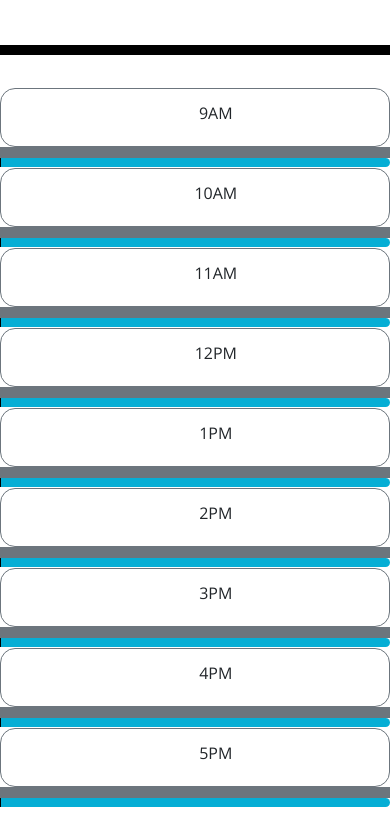
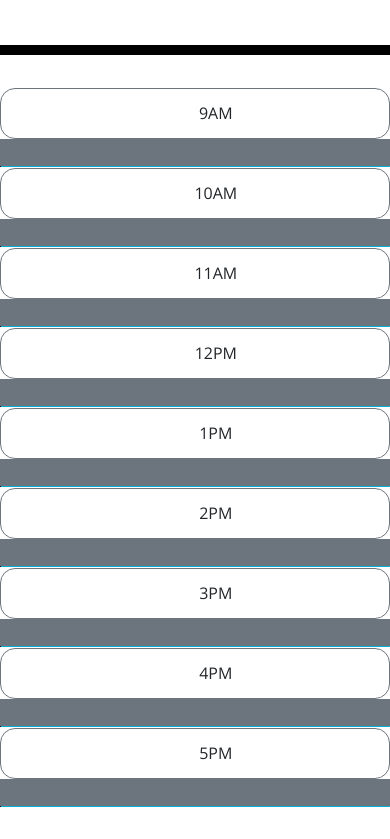
Before and after one commit to thomasjrideriii/Word-Day-Scheduler, a plain HTML site: page index.html in a window 390 px wide. Shown: the part 256-1095 px from the top of the page. Drawn offline with nearby package versions, Linux system fonts and the light colour scheme.

Commit message:
Added inputs and their ids.

```diff
--- a/index.html
+++ b/index.html
@@ -34,63 +34,63 @@
         <div class="col-md-1 border border-secondary time-block">
           9AM
         </div>
-        <div class="col-md-10 border border-secondary bg-secondary"></div>
+        <input id="txt9"class="col-md-10 border border-secondary bg-secondary" type="text" class="form-control">
         <div class="col-md-1 saveBtn"></div>
       </div>
       <div class="row" data-value="10">
         <div class="col-md-1 border border-secondary time-block">
           10AM
         </div>
-        <div class="col-md-10 border border-secondary bg-secondary"></div>
+        <input id="txt10" class="col-md-10 border border-secondary bg-secondary" type="text" class="form-control">
         <div class="col-md-1 saveBtn"></div>
       </div>
       <div class="row" data-value="11">
         <div class="col-md-1 border border-secondary time-block">
           11AM
         </div>
-        <div class="col-md-10 border border-secondary bg-secondary"></div>
+        <input id="txt11" class="col-md-10 border border-secondary bg-secondary" type="text" class="form-control">
         <div class="col-md-1 saveBtn"></div>
       </div>
       <div class="row" data-value="12">
         <div class="col-md-1 border border-secondary time-block">
           12PM
         </div>
-        <div class="col-md-10 border border-secondary bg-secondary"></div>
+        <input id="txt12" class="col-md-10 border border-secondary bg-secondary" type="text" class="form-control">
         <div class="col-md-1 saveBtn"></div>
       </div>
       <div class="row" data-value="13">
         <div class="col-md-1 border border-secondary time-block">
           1PM
         </div>
-        <div class="col-md-10 border border-secondary bg-secondary"></div>
+        <input id="txt13" class="col-md-10 border border-secondary bg-secondary" type="text" class="form-control">
         <div class="col-md-1 saveBtn"></div>
       </div>
       <div class="row" data-value="14">
         <div class="col-md-1 border border-secondary time-block">
           2PM
         </div>
-        <div class="col-md-10 border border-secondary bg-secondary"></div>
+        <input id="txt14" class="col-md-10 border border-secondary bg-secondary" type="text" class="form-control">
         <div class="col-md-1 saveBtn"></div>
       </div>
       <div class="row" data-value="15">
         <div class="col-md-1 border border-secondary time-block">
           3PM
         </div>
-        <div class="col-md-10 border border-secondary bg-secondary"></div>
+        <input id="txt15" class="col-md-10 border border-secondary bg-secondary" type="text" class="form-control">
         <div class="col-md-1 saveBtn"></div>
       </div>
       <div class="row" data-value="16">
         <div class="col-md-1 border border-secondary time-block">
           4PM
         </div>
-        <div class="col-md-10 border border-secondary bg-secondary"></div>
+        <input id="txt16" class="col-md-10 border border-secondary bg-secondary" type="text" class="form-control">
         <div class="col-md-1 saveBtn"></div>
       </div>
       <div class="row" data-value="17">
         <div class="col-md-1 border border-secondary time-block">
           5PM
         </div>
-        <div class="col-md-10 border border-secondary bg-secondary"></div>
+        <input id="txt17" class="col-md-10 border border-secondary bg-secondary" type="text" class="form-control">
         <div class="col-md-1 saveBtn"></div>
       </div>
     </div>
```
